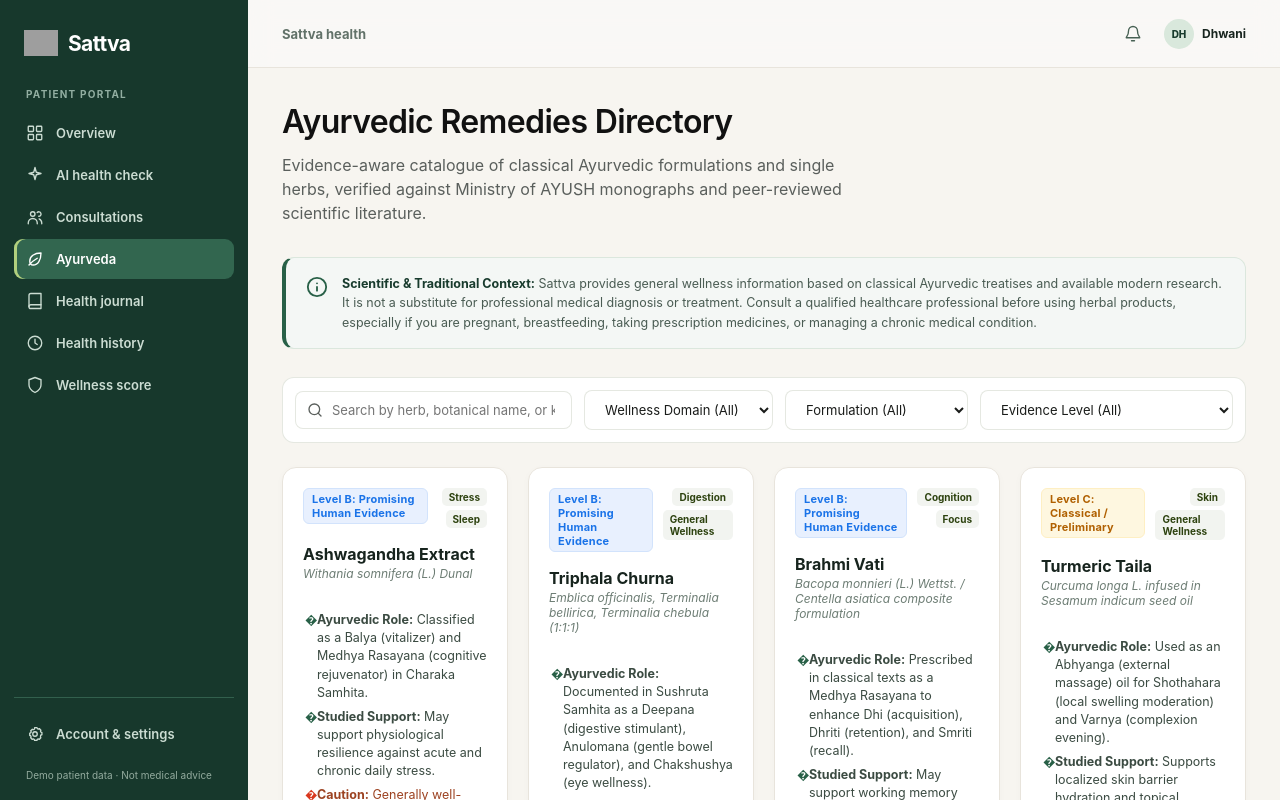
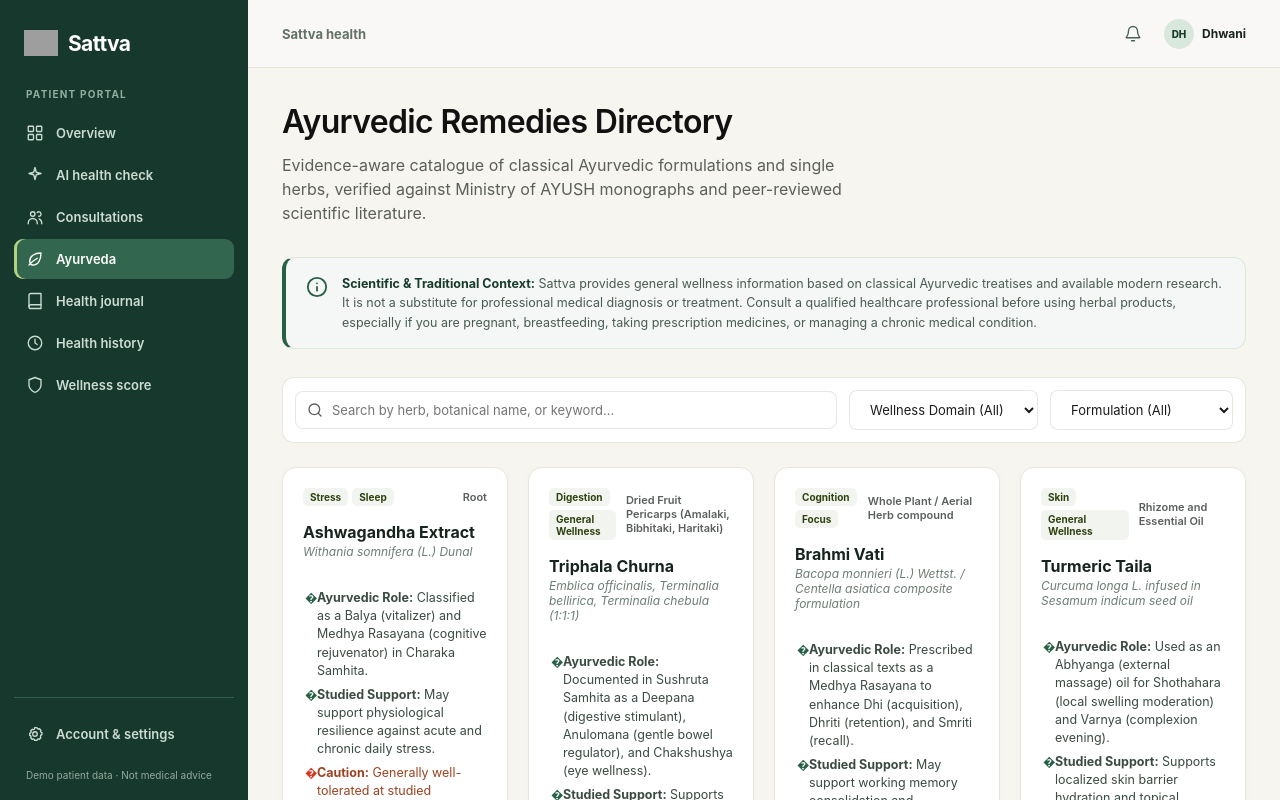
Before and after one commit to mohitsharmaa21/Sattva---An-AI-Powered-Ayurvedic-Healthcare-Platform, a React (Vite) app in the folder sattva-app/: page /ayurveda in a window 1280 px wide. Shown: the top 800 px of the page. Built offline with nearby package versions, Linux system fonts and the light colour scheme; grey boxes are pictures that could not be loaded.

Commit message:
Remove level keywords and evidence badges from Ayurvedic Remedies Directory and Clinical Knowledge pages

```diff
--- a/sattva-app/src/pages/Blogs.jsx
+++ b/sattva-app/src/pages/Blogs.jsx
@@ -1,25 +1,6 @@
 import { useState } from "react";
 import { Link } from "react-router-dom";
 import { motion, AnimatePresence } from "framer-motion";
-
-const EVIDENCE_BADGE_MAP = {
-  A: {
-    label: "Level A: Strong Human Evidence",
-    class: "badge-evidence-a",
-  },
-  B: {
-    label: "Level B: Promising Human Evidence",
-    class: "badge-evidence-b",
-  },
-  C: {
-    label: "Level C: Classical / Preliminary",
-    class: "badge-evidence-c",
-  },
-  D: {
-    label: "Level D: Insufficient Evidence",
-    class: "badge-evidence-d",
-  },
-};
 
 const BLOG_DATA = [
   {
@@ -627,11 +608,6 @@ export default function Blogs() {
           }}
         >
           {filteredBlogs.map((blog) => {
-            const badgeInfo = EVIDENCE_BADGE_MAP[blog.evidenceLevel] || {
-              label: `Level ${blog.evidenceLevel || "B"}`,
-              class: "badge-evidence-b",
-            };
-
             return (
               <div
                 key={blog.id}
@@ -647,12 +623,12 @@ export default function Blogs() {
                 transition: "transform 0.2s, border-color 0.2s",
               }}
             >
-                {/* Header: Tags & Evidence Badge */}
+              {/* Header: Tags */}
               <div
                 style={{
                   display: "flex",
                   justifyContent: "space-between",
-                    alignItems: "flex-start",
+                  alignItems: "center",
                   gap: "8px",
                   marginBottom: "14px",
                 }}
@@ -676,12 +652,6 @@ export default function Blogs() {
                     </span>
                   ))}
                 </div>
-                  <span
-                    className={`badge-evidence ${badgeInfo.class}`}
-                    style={{ fontSize: "10px", padding: "3px 8px", whiteSpace: "nowrap" }}
-                  >
-                    Level {blog.evidenceLevel || "B"}
-                  </span>
               </div>
 
                 {/* Title */}
@@ -902,14 +872,6 @@ export default function Blogs() {
                       {kw}
                     </span>
                   ))}
-                  <span
-                    className={`badge-evidence ${
-                      EVIDENCE_BADGE_MAP[activeBlog.evidenceLevel]?.class || "badge-evidence-b"
-                    }`}
-                    style={{ marginLeft: "auto", fontSize: "11px" }}
-                  >
-                    {EVIDENCE_BADGE_MAP[activeBlog.evidenceLevel]?.label || "Level B: Promising Human Evidence"}
-                  </span>
                 </div>
 
                 <h1
--- a/sattva-app/src/pages/Remedies.jsx
+++ b/sattva-app/src/pages/Remedies.jsx
@@ -1,25 +1,6 @@
 import { useState, useEffect } from "react";
 import { motion, AnimatePresence } from "framer-motion";
 import { REMEDIES } from "../data/remediesData";
-
-const EVIDENCE_BADGE_MAP = {
-  A: {
-    label: "Level A: Strong Human Evidence",
-    class: "badge-evidence-a",
-  },
-  B: {
-    label: "Level B: Promising Human Evidence",
-    class: "badge-evidence-b",
-  },
-  C: {
-    label: "Level C: Classical / Preliminary",
-    class: "badge-evidence-c",
-  },
-  D: {
-    label: "Level D: Insufficient Evidence",
-    class: "badge-evidence-d",
-  },
-};
 
 export default function Remedies() {
   const [selectedRemedy, setSelectedRemedy] = useState(null);
@@ -28,7 +9,6 @@ export default function Remedies() {
   const [searchQuery, setSearchQuery] = useState("");
   const [categoryFilter, setCategoryFilter] = useState("");
   const [formFilter, setFormFilter] = useState("");
-  const [evidenceFilter, setEvidenceFilter] = useState("");
 
   const [isFiltering, setIsFiltering] = useState(false);
   const [filteredResults, setFilteredResults] = useState(REMEDIES);
@@ -70,11 +50,7 @@ export default function Remedies() {
           ? rem.formulationType.toLowerCase().includes(formFilter.toLowerCase())
           : true;
 
-        const matchesEvidence = evidenceFilter
-          ? rem.evidenceLevel === evidenceFilter
-          : true;
-
-        if (!(matchesCategory && matchesForm && matchesEvidence)) return null;
+        if (!(matchesCategory && matchesForm)) return null;
 
         return { ...rem, score };
       }).filter(Boolean);
@@ -85,13 +61,12 @@ export default function Remedies() {
     }, 250);
 
     return () => clearTimeout(delay);
-  }, [searchQuery, categoryFilter, formFilter, evidenceFilter]);
+  }, [searchQuery, categoryFilter, formFilter]);
 
   const clearFilters = () => {
     setSearchQuery("");
     setCategoryFilter("");
     setFormFilter("");
-    setEvidenceFilter("");
   };
 
   const handleOrder = (name, e) => {
@@ -105,7 +80,7 @@ export default function Remedies() {
   };
 
   const hasActiveFilters =
-    searchQuery || categoryFilter || formFilter || evidenceFilter;
+    searchQuery || categoryFilter || formFilter;
 
   return (
     <div className="container" style={{ paddingBottom: "80px" }}>
@@ -223,13 +198,6 @@ export default function Remedies() {
                       {r.botanicalName}
                     </p>
                   </div>
-                  <span
-                    className={`badge-evidence ${
-                      EVIDENCE_BADGE_MAP[r.evidenceLevel]?.class || ""
-                    }`}
-                  >
-                    Level {r.evidenceLevel}
-                  </span>
                 </div>
               ))}
             </div>
@@ -274,18 +242,6 @@ export default function Remedies() {
           <option value="khanda">Khanda (Granules)</option>
         </select>
 
-        {/* Evidence Level Filter */}
-        <select
-          className="filter-select"
-          value={evidenceFilter}
-          onChange={(e) => setEvidenceFilter(e.target.value)}
-        >
-          <option value="">Evidence Level (All)</option>
-          <option value="A">Level A (Strong Human Data)</option>
-          <option value="B">Level B (Promising Human Data)</option>
-          <option value="C">Level C (Classical / Preliminary)</option>
-        </select>
-
         {hasActiveFilters && (
           <button
             onClick={clearFilters}
@@ -319,11 +275,6 @@ export default function Remedies() {
         <div className="grid-4">
           <AnimatePresence>
             {filteredResults.map((rem, i) => {
-              const badgeInfo = EVIDENCE_BADGE_MAP[rem.evidenceLevel] || {
-                label: `Level ${rem.evidenceLevel}`,
-                class: "badge-evidence-b",
-              };
-
               return (
                 <motion.div
                   key={rem.id}
@@ -343,17 +294,13 @@ export default function Remedies() {
                 onClick={() => setSelectedRemedy(rem)}
                 whileHover={{ y: -4, borderColor: "var(--primary)" }}
               >
-                  {/* Card Header & Evidence Badge */}
-                  <div className="remedy-card-header">
-                    <span className={`badge-evidence ${badgeInfo.class}`}>
-                      {badgeInfo.label}
-                    </span>
+                {/* Card Header & Category Tags */}
+                <div className="remedy-card-header" style={{ display: "flex", justifyContent: "space-between", alignItems: "center" }}>
                   <div
                     style={{
                       display: "flex",
                       gap: "4px",
                       flexWrap: "wrap",
-                        justifyContent: "flex-end",
                     }}
                   >
                     {rem.categoryTags.slice(0, 2).map((tag) => (
@@ -373,6 +320,9 @@ export default function Remedies() {
                       </span>
                     ))}
                   </div>
+                  <span style={{ fontSize: "11px", color: "var(--muted)", fontWeight: 600 }}>
+                    {rem.partUsed}
+                  </span>
                 </div>
 
                   {/* Title & Botanical Name */}
@@ -610,21 +560,13 @@ export default function Remedies() {
                   }}
                 >
                   <span
-                    className={`badge-evidence ${
-                      EVIDENCE_BADGE_MAP[selectedRemedy.evidenceLevel]?.class ||
-                      ""
-                    }`}
-                  >
-                    {EVIDENCE_BADGE_MAP[selectedRemedy.evidenceLevel]?.label}
-                  </span>
-                  <span
                     style={{
-                      fontSize: "11px",
+                      fontSize: "12px",
                       color: "var(--muted)",
                       fontWeight: 600,
                     }}
                   >
-                    Part: {selectedRemedy.partUsed}
+                    Plant Part Used: {selectedRemedy.partUsed}
                   </span>
                 </div>
                 <h2
```
Lines whose indentation alone changed are shown as unchanged.
